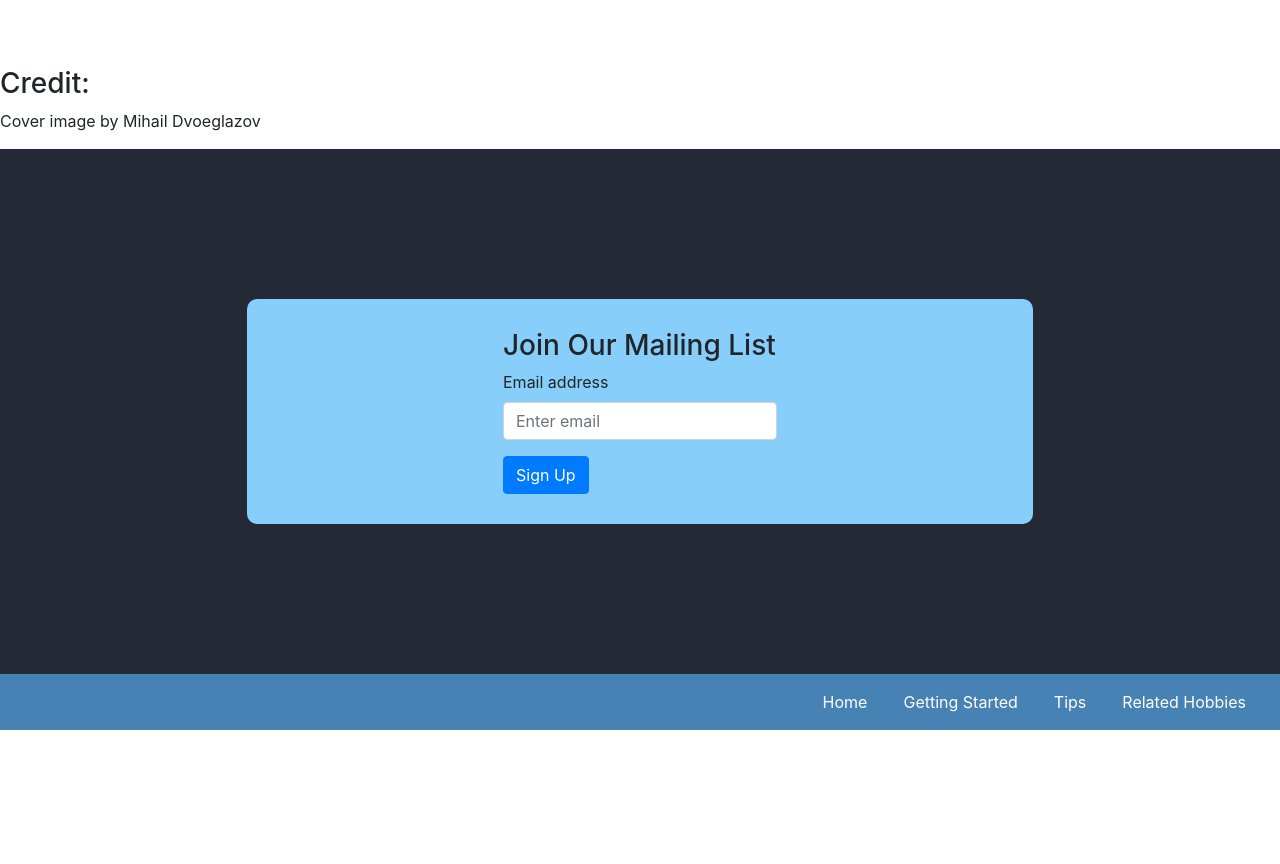
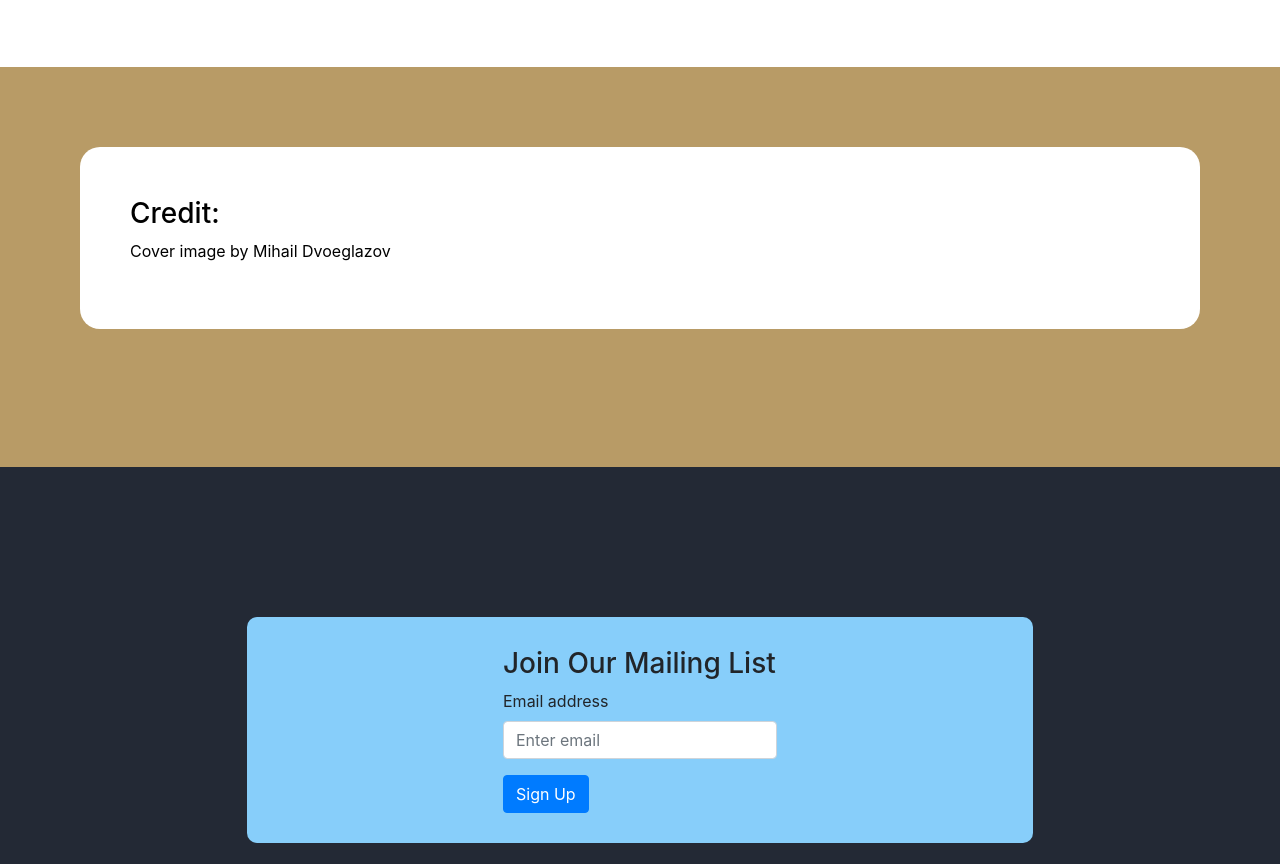
Before and after one commit to j0hnhand/UX_UI_HW_21, a plain HTML site: page index.html in a window 1280 px wide. Shown: the part 1318-2182 px from the top of the page. Before the commit the page ends 2048 px from the top, so only its background shows below. Drawn offline with nearby package versions, Linux system fonts and the light colour scheme.

Commit message:
Formatted sources section

```diff
--- a/css/style.css
+++ b/css/style.css
@@ -54,6 +54,19 @@
     vertical-align: middle;
 }
 
+/* Sources ======================== */
+.sources {
+    background-color: rgb(184, 155, 102);
+    min-height: 50vh;
+    padding: 80px;
+}
+.sourcesBox {
+    padding: 50px;
+    background-color: white;
+    color: black;
+    border-radius: 20px;
+}
+
 /* Newsletter ==================== */
 .news {
     padding: 50px;
```
Also changed, not shown: 1 other file.
